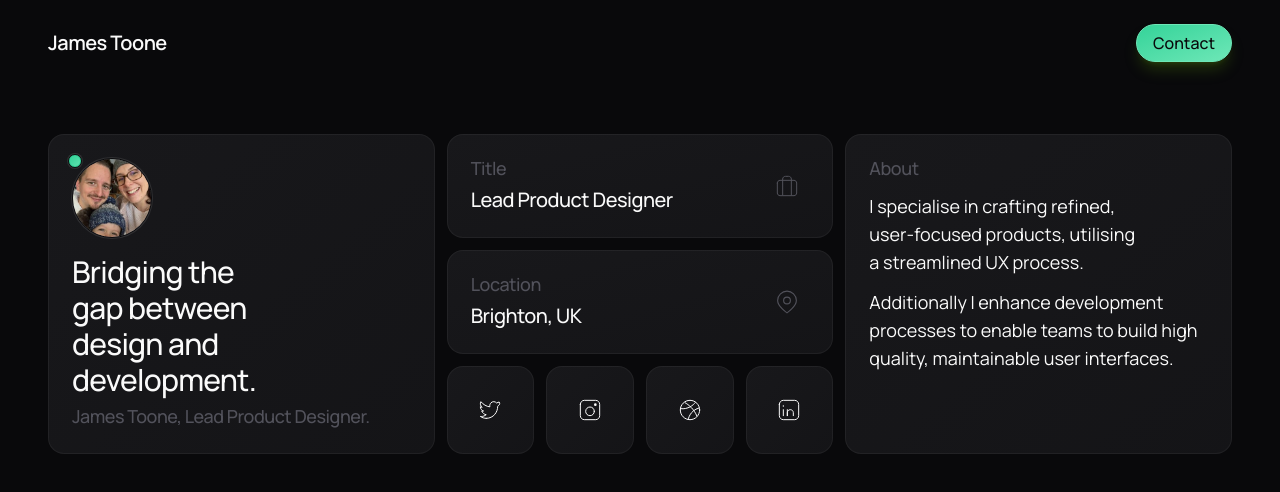
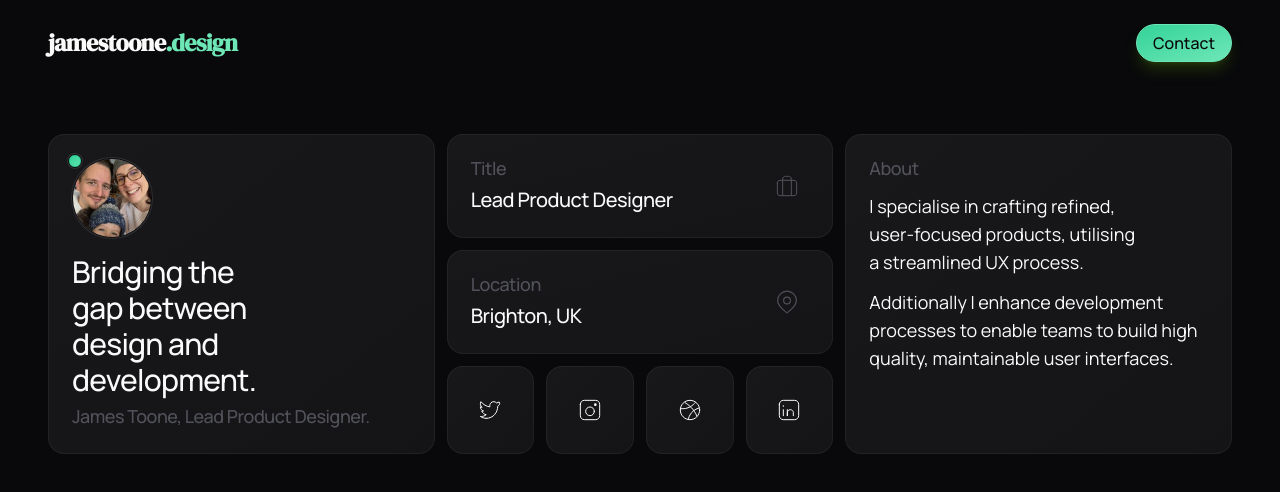
Before and after one commit to 2ne/nextjs-boilerplate, a Next.js app: page / in a window 1280 px wide. Shown: the top 492 px of the page. Built offline with nearby package versions, Linux system fonts and the light colour scheme.

Commit message:
new font

```diff
--- a/app/layout.tsx
+++ b/app/layout.tsx
@@ -1,21 +1,28 @@
 import type { Metadata } from "next";
-import { Manrope } from "next/font/google";
+import { Manrope, DM_Serif_Display } from "next/font/google";
 import "./globals.css";
 
-const manrope = Manrope({
+const sans = Manrope({
   subsets: ["latin"],
-  variable: "--font-manrope",
+  variable: "--font-sans",
+  display: "swap",
+});
+
+const serif = DM_Serif_Display({
+  subsets: ["latin"],
+  variable: "--font-serif",
+  weight: "400",
 });
 
 export const metadata: Metadata = {
-  title: "Create Next App",
-  description: "Generated by create next app",
+  title: "James Toone",
+  description: "Portfolio",
 };
 
 export default function RootLayout({ children }: { children: React.ReactNode }) {
   return (
-    <html lang="en" className="bg-zinc-950 text-zinc-50 min-h-screen">
-      <body className={manrope.className}>{children}</body>
+    <html lang="en" className={`bg-zinc-950 text-zinc-50 min-h-screen ${sans.variable} ${serif.variable}`}>
+      <body className={`font-sans`}>{children}</body>
     </html>
   );
 }
--- a/app/page.tsx
+++ b/app/page.tsx
@@ -5,7 +5,9 @@ export default function Home() {
   return (
     <>
       <header className="mx-auto w-full max-w-lg xl:max-w-7xl p-6 xl:px-12 flex justify-between items-center">
-        <h1 className="font-semibold text-lg sm:text-xl tracking-tight">James Toone</h1>
+        <h1 className="font-semibold text-xl sm:text-2xl tracking-tight font-serif">
+          jamestoone<span className="text-emerald-300">.design</span>
+        </h1>
         <button
           type="button"
           className="text-sm sm:text-base from-emerald-400 to-emerald-300 bg-gradient-to-br text-zinc-950 rounded-full px-4 py-1.5 font-medium border border-emerald-300 shadow-lg shadow-lime-600/25"
--- a/tailwind.config.ts
+++ b/tailwind.config.ts
@@ -5,11 +5,8 @@ const config: Config = {
   theme: {
     extend: {
       fontFamily: {
-        sans: ["var(--font-manrope)", ...defaultTheme.fontFamily.sans],
-      },
-      backgroundImage: {
-        "gradient-radial": "radial-gradient(var(--tw-gradient-stops))",
-        "gradient-conic": "conic-gradient(from 180deg at 50% 50%, var(--tw-gradient-stops))",
+        sans: ["var(--font-sans)", ...defaultTheme.fontFamily.sans],
+        serif: ["var(--font-serif)", ...defaultTheme.fontFamily.serif],
       },
     },
   },
```
